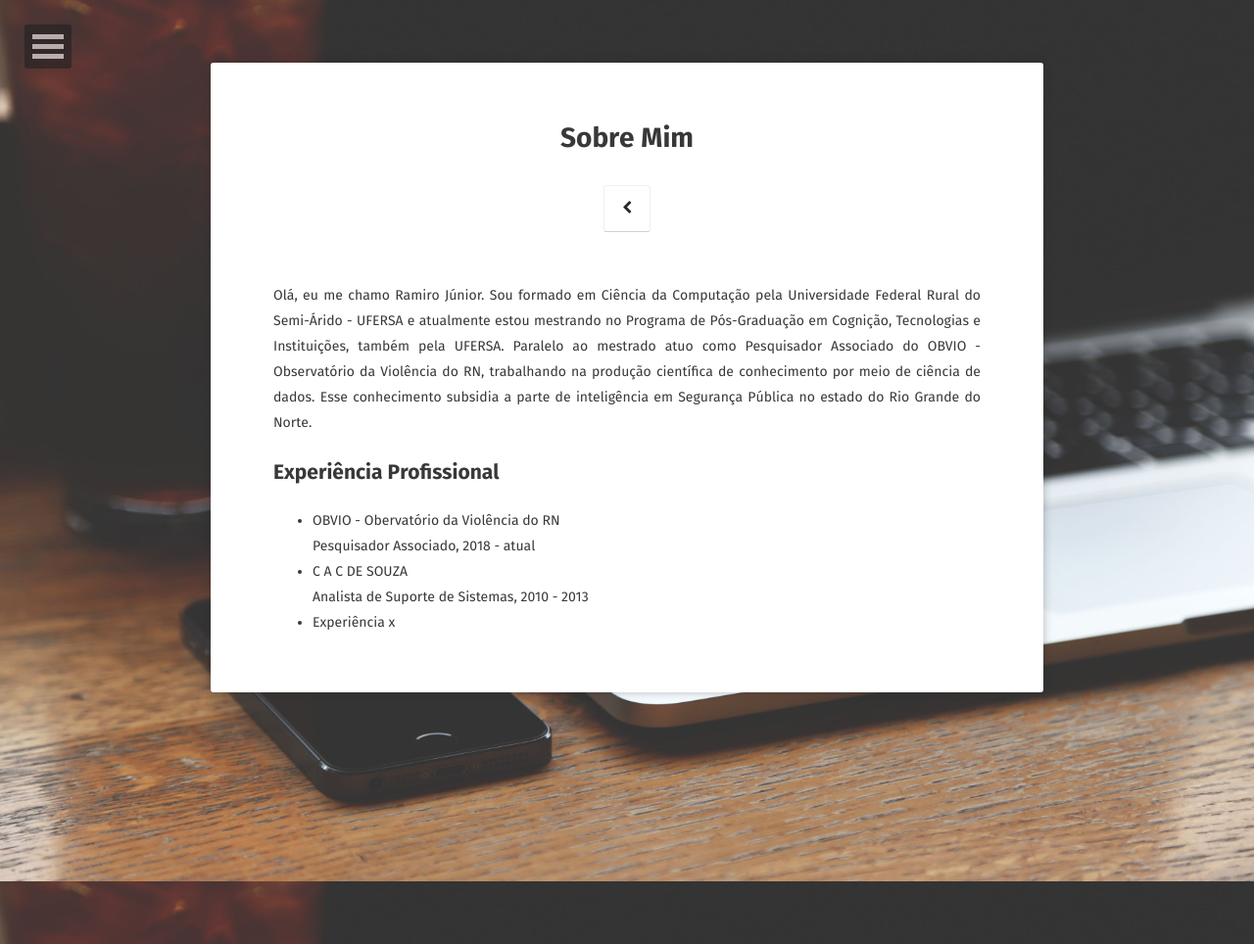
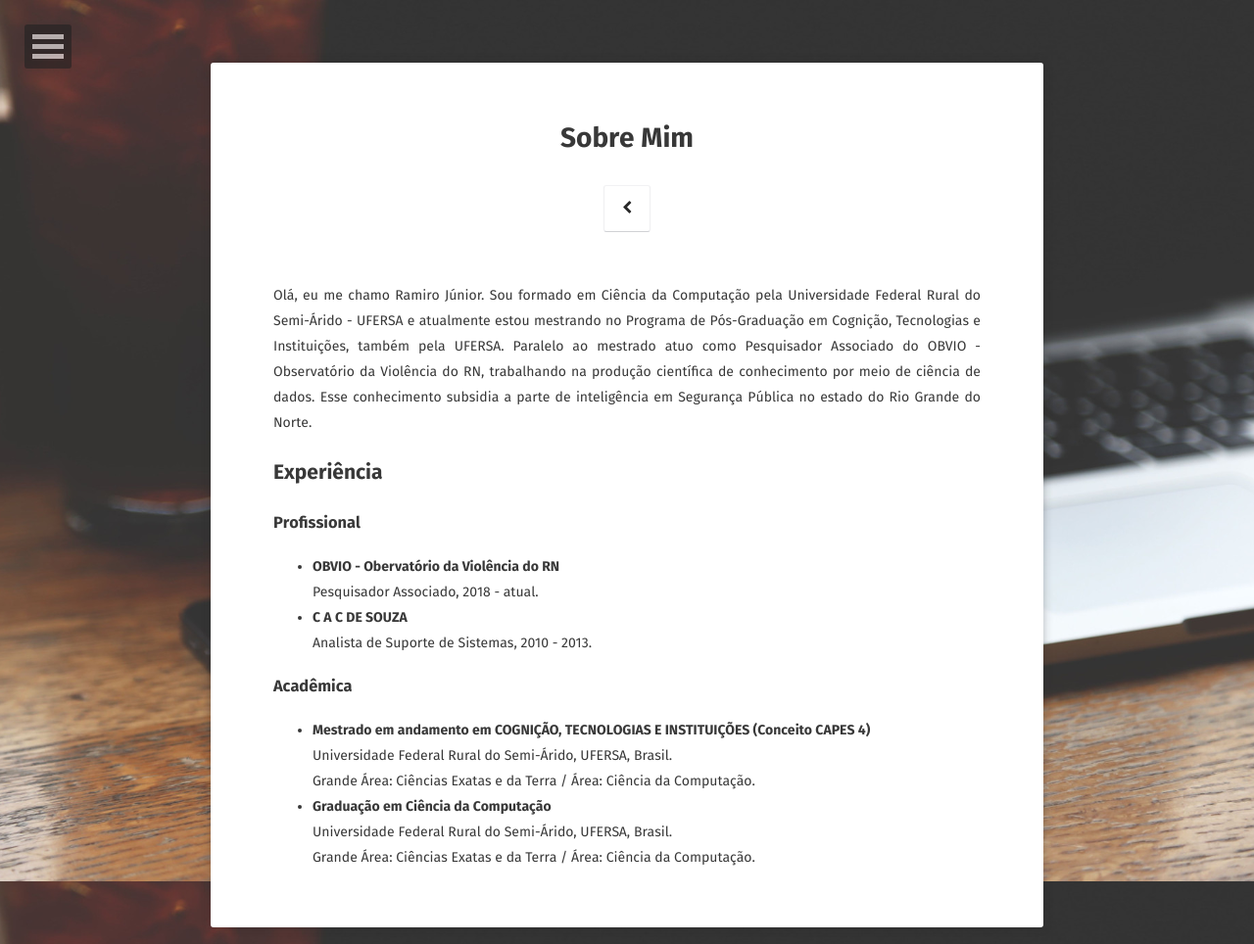
Before and after one commit to ramirovsjunior/ramirovsjunior.github.io, a Jekyll site: the page built from about/index.md, in a window 1280 px wide. Shown: the whole page at 98% size. Built offline with Jekyll 4.4.1, drawn with Linux system fonts in a browser that asks for light colours; some web fonts are replaced.

Commit message:
Atualização em about/index.md

```diff
--- a/about/index.md
+++ b/about/index.md
@@ -10,12 +10,21 @@ comments: false
     Olá, eu me chamo Ramiro Júnior. Sou formado em Ciência da Computação pela Universidade Federal Rural do Semi-Árido - UFERSA e atualmente estou mestrando no Programa de Pós-Graduação em Cognição, Tecnologias e Instituições, também pela UFERSA. Paralelo ao mestrado atuo como Pesquisador Associado do OBVIO - Observatório da Violência do RN, trabalhando na produção científica de conhecimento por meio de ciência de dados. Esse conhecimento subsidia a parte de inteligência em Segurança Pública no estado do Rio Grande do Norte.
 </p>
 
-## Experiência Profissional
-* OBVIO - Obervatório da Violência do RN <br/>
-  Pesquisador Associado, 2018 - atual
-* C A C DE SOUZA <br/>
-  Analista de Suporte de Sistemas, 2010 - 2013
-* Experiência x
+## Experiência
+
+### Profissional
+* **OBVIO - Obervatório da Violência do RN** <br/>
+  Pesquisador Associado, 2018 - atual.
+* **C A C DE SOUZA** <br/>
+  Analista de Suporte de Sistemas, 2010 - 2013.
+
+### Acadêmica
+* **Mestrado em andamento em COGNIÇÃO, TECNOLOGIAS E INSTITUIÇÕES (Conceito CAPES 4)** <br/>
+Universidade Federal Rural do Semi-Árido, UFERSA, Brasil. <br/>
+Grande Área: Ciências Exatas e da Terra / Área: Ciência da Computação. <br/>
+* **Graduação em Ciência da Computação** <br/>
+Universidade Federal Rural do Semi-Árido, UFERSA, Brasil. <br/>
+Grande Área: Ciências Exatas e da Terra / Área: Ciência da Computação.
 
 
 <!--
```
